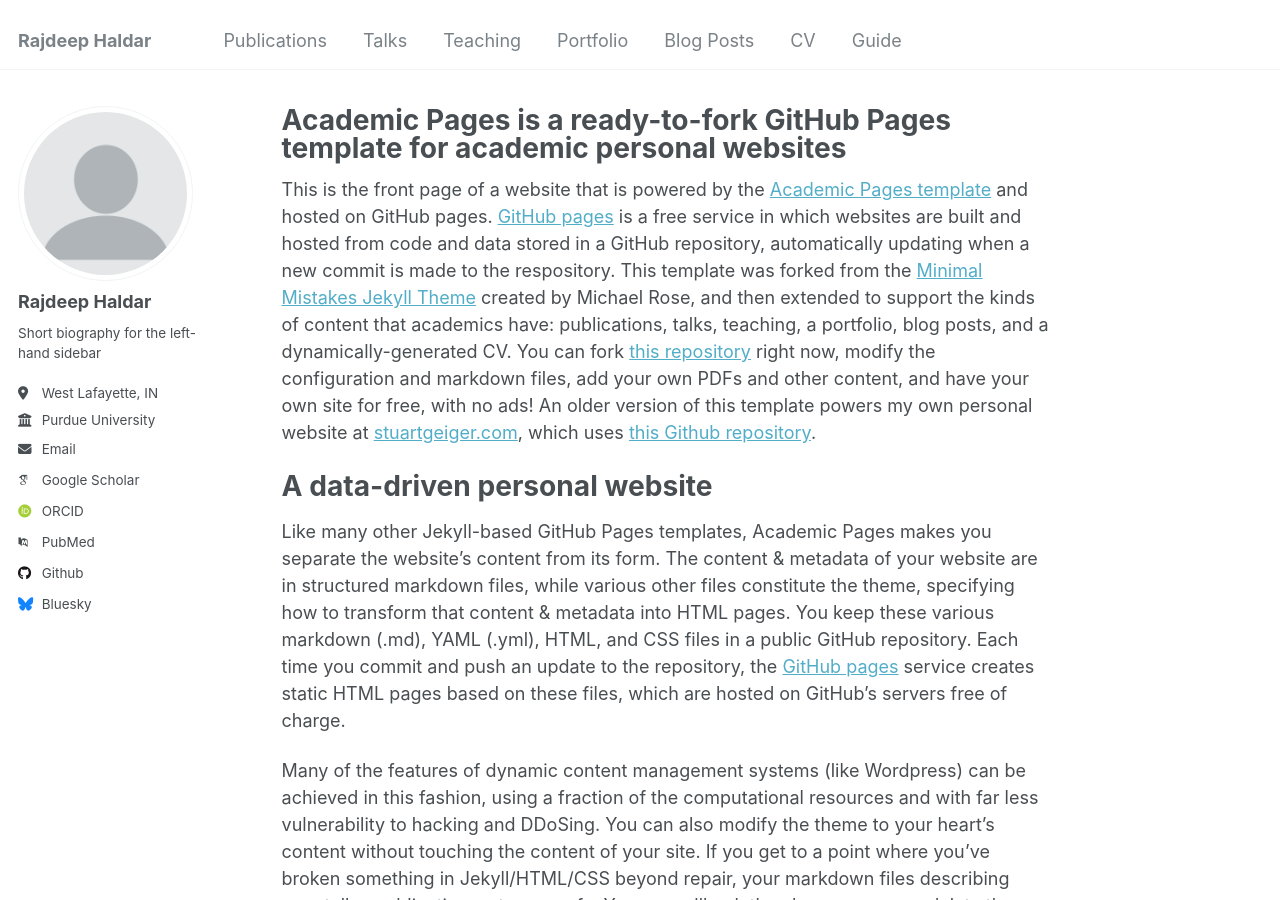
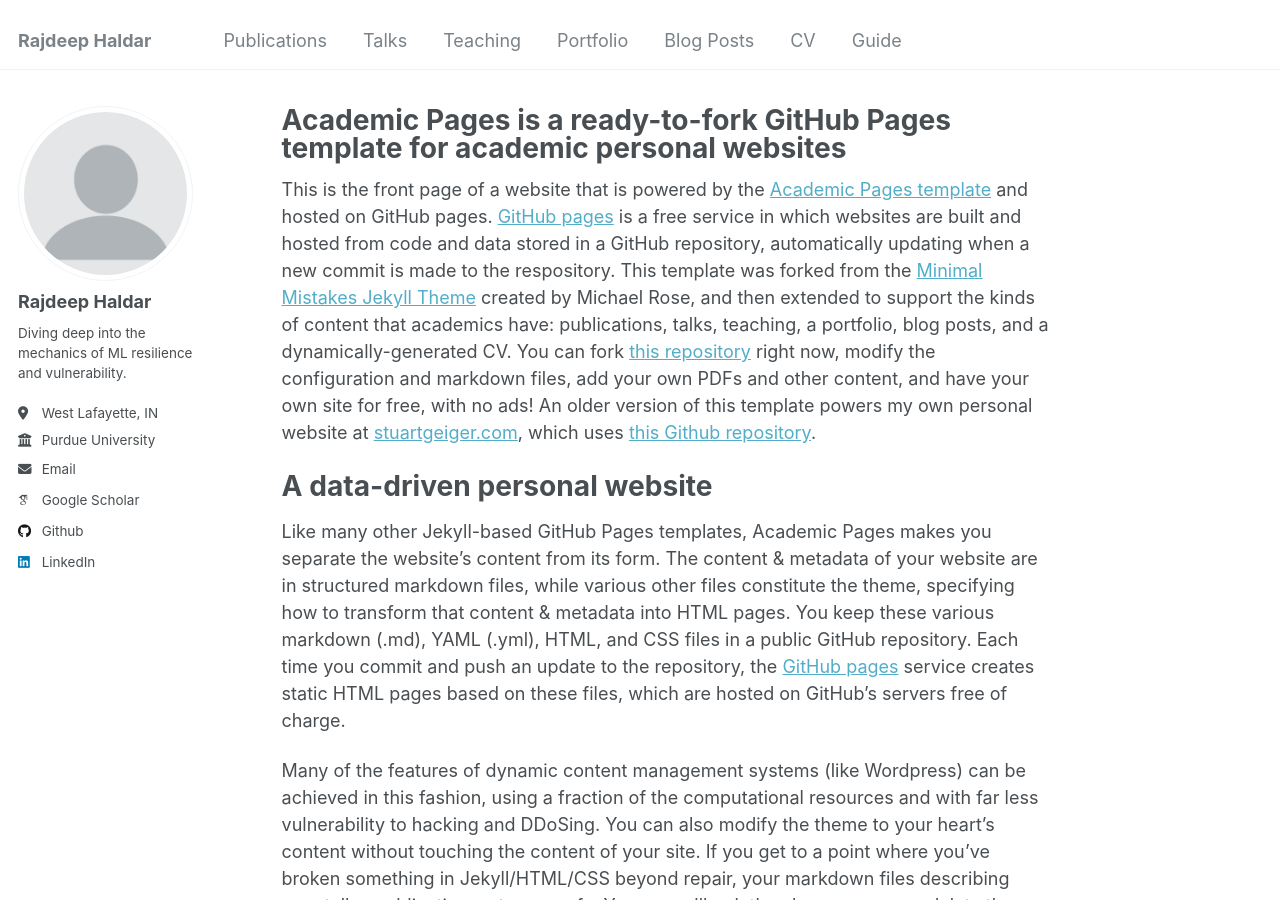
Before and after one commit to rhaldarpurdue/rhaldarpurdue.github.io, a Jekyll site: the page built from _pages/about.md, in a window 1280 px wide and 900 px high. Built offline with Jekyll 4.4.1, drawn with Linux system fonts in a browser that asks for light colours; some web fonts are replaced.

Commit message:
Update _config.yml

```diff
--- a/_config.yml
+++ b/_config.yml
@@ -24,7 +24,7 @@ author:
   avatar           : "profile.png"
   name             : "Rajdeep Haldar"
   pronouns         : # example: "she/her"
-  bio              : "Short biography for the left-hand sidebar"
+  bio              : "Diving deep into the mechanics of ML resilience and vulnerability."
   location         : "West Lafayette, IN"
   employer         : "Purdue University"
   uri              : # URL
@@ -34,9 +34,9 @@ author:
   arxiv            : # URL - Update with the correct link to your profile
   googlescholar    : "https://scholar.google.com/citations?user=6TXLCaYAAAAJ&hl=en"
   impactstory      : # URL
-  orcid            : "http://orcid.org/yourorcidurl"
+  orcid            : #"http://orcid.org/yourorcidurl"
   semantic         : # URL
-  pubmed           : "https://www.ncbi.nlm.nih.gov/pubmed/?term=john+snow"
+  pubmed           : #"https://www.ncbi.nlm.nih.gov/pubmed/?term=john+snow"
   researchgate     : # URL
 
   # Repositories and software development
@@ -48,7 +48,7 @@ author:
   stackoverflow    : # User number or user number and name (i.e., use "1" or "1/jeff-atwood")
 
   # Social media
-  bluesky          : "bsky.app" # Replace this with you Bluesky username
+  bluesky          : #"bsky.app" # Replace this with you Bluesky username
   facebook         : # Username
   flickr           : # Username
   foursquare       : # Username
@@ -57,7 +57,7 @@ author:
   keybase          : # Username
   instagram        : # Username
   lastfm           : # Username
-  linkedin         : # Username
+  linkedin         : rajdeeph # Username
   mastodon         : # URL
   medium           : # URL
   pinterest        : # Username
```
